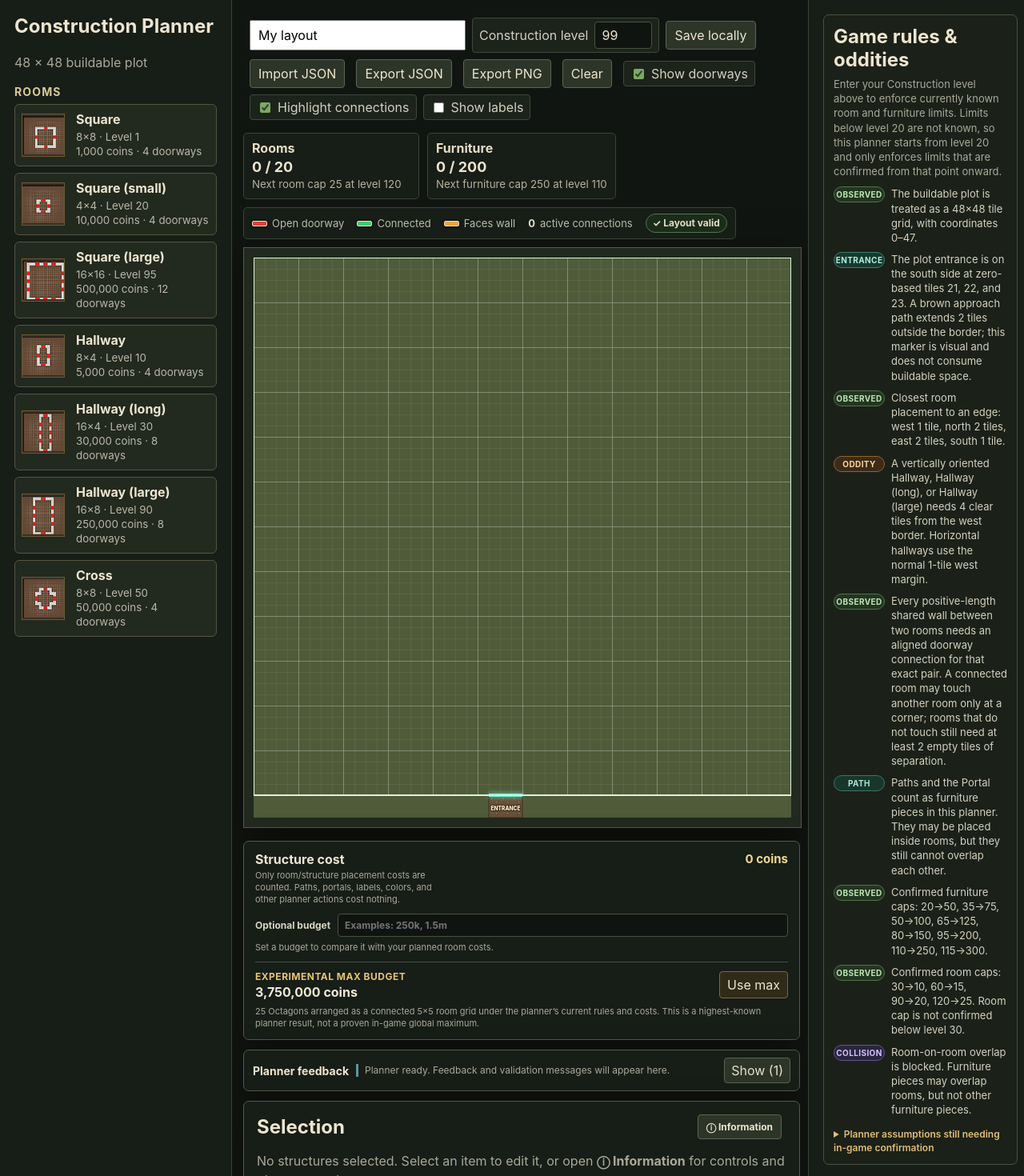
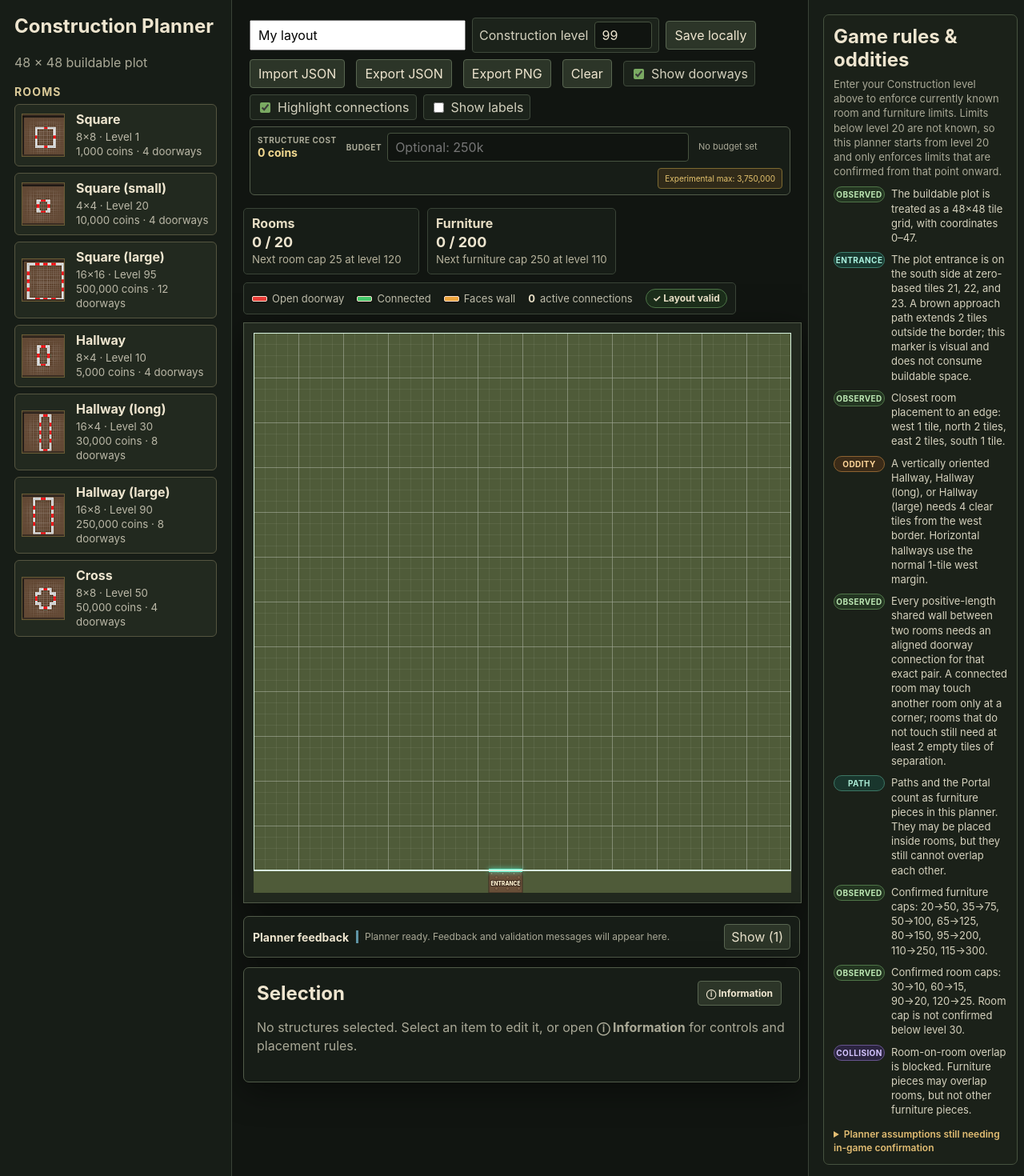
Before and after one commit to KITE-Force/runescape-construction-planner, a React (Vite) app: page / in a window 1280 px wide. Shown: the top 1470 px of the page at 80% size. Built offline with nearby package versions, Linux system fonts and the light colour scheme.

Commit message:
Move structure cost and budget into toolbar

```diff
--- a/src/App.tsx
+++ b/src/App.tsx
@@ -685,9 +685,6 @@ export default function App() {
   );
   const validBudget = parseCoinAmount(budgetInput);
   const budgetRemaining = validBudget === undefined ? undefined : validBudget - totalCost;
-  const budgetProgress = validBudget === undefined || validBudget === 0
-    ? (totalCost > 0 ? 100 : 0)
-    : Math.min(100, (totalCost / validBudget) * 100);
   const selectedItems = previewPlaced.filter((item) => selectedIdSet.has(item.instanceId));
   const selected = selectedItems.length === 1 ? selectedItems[0] : null;
 
@@ -1180,6 +1177,47 @@ export default function App() {
             />
             Show labels
           </label>
+
+          <section
+            className={`toolbar-cost ${budgetRemaining !== undefined && budgetRemaining < 0 ? 'over-budget' : ''}`}
+            aria-label="Structure cost and optional budget"
+          >
+            <div className="toolbar-cost-total">
+              <span>Structure cost</span>
+              <strong>{totalCost.toLocaleString()} coins{unknownCostCount > 0 && ` + ${unknownCostCount} unknown`}</strong>
+            </div>
+            <label className="toolbar-budget-field">
+              <span>Budget</span>
+              <input
+                type="text"
+                inputMode="decimal"
+                value={budgetInput}
+                onChange={(event) => setBudgetInput(event.target.value)}
+                placeholder="Optional: 250k"
+                aria-label="Optional structure budget in coins"
+              />
+            </label>
+            <span className={`toolbar-budget-status ${budgetInput.trim() !== '' && validBudget === undefined ? 'error' : budgetRemaining !== undefined && budgetRemaining < 0 ? 'error' : validBudget !== undefined ? 'success' : 'muted'}`}>
+              {budgetInput.trim() !== '' && validBudget === undefined
+                ? 'Use values such as 1k, 1.5m, or 2b.'
+                : validBudget !== undefined
+                  ? budgetRemaining !== undefined && budgetRemaining < 0
+                    ? `${Math.abs(budgetRemaining).toLocaleString()} over budget`
+                    : `${(budgetRemaining ?? 0).toLocaleString()} remaining`
+                  : 'No budget set'}
+            </span>
+            <button
+              type="button"
+              className="toolbar-experimental-budget"
+              title={`${EXPERIMENTAL_MAX_DESCRIPTION} This is a highest-known planner result, not a proven in-game global maximum.`}
+              onClick={() => {
+                setBudgetInput(String(EXPERIMENTAL_MAX_BUDGET));
+                postFeedback('Budget set to the experimental maximum reference.', 'info');
+              }}
+            >
+              Experimental max: {EXPERIMENTAL_MAX_BUDGET.toLocaleString()}
+            </button>
+          </section>
         </div>
 
         <div className="limit-strip" aria-label="Current level limits">
@@ -1436,59 +1474,6 @@ export default function App() {
           </div>
 
           <div className="workspace-side-stack">
-            <section className={`cost-card ${budgetRemaining !== undefined && budgetRemaining < 0 ? 'over-budget' : ''}`} aria-label="Structure cost and optional budget">
-              <div className="cost-card-heading">
-                <div>
-                  <h2>Structure cost</h2>
-                  <p>Only room/structure placement costs are counted. Paths, portals, labels, colors, and other planner actions cost nothing.</p>
-                </div>
-                <strong>{totalCost.toLocaleString()} coins{unknownCostCount > 0 && ` + ${unknownCostCount} unknown`}</strong>
-              </div>
-              <label className="budget-field">
-                <span>Optional budget</span>
-                <input
-                  type="text"
-                  inputMode="decimal"
-                  value={budgetInput}
-                  onChange={(event) => setBudgetInput(event.target.value)}
-                  placeholder="Examples: 250k, 1.5m"
-                  aria-label="Optional structure budget in coins"
-                />
-              </label>
-              {budgetInput.trim() !== '' && validBudget === undefined ? (
-                <p className="budget-message error">Enter coins such as 1000, 1k, 1.5m, or 2b.</p>
-              ) : validBudget !== undefined ? (
-                <>
-                  <div className="budget-progress" aria-label={`${Math.round(budgetProgress)} percent of budget used`}>
-                    <span style={{ width: `${budgetProgress}%` }} />
-                  </div>
-                  <p className={`budget-message ${budgetRemaining !== undefined && budgetRemaining < 0 ? 'error' : 'success'}`}>
-                    {budgetRemaining !== undefined && budgetRemaining < 0
-                      ? `${Math.abs(budgetRemaining).toLocaleString()} coins over budget.`
-                      : `${(budgetRemaining ?? 0).toLocaleString()} coins remaining.`}
-                  </p>
-                </>
-              ) : (
-                <p className="budget-message muted">Set a budget to compare it with your planned room costs.</p>
-              )}
-              <div className="experimental-budget">
-                <div>
-                  <strong>Experimental max budget</strong>
-                  <span>{EXPERIMENTAL_MAX_BUDGET.toLocaleString()} coins</span>
-                </div>
-                <button
-                  type="button"
-                  onClick={() => {
-                    setBudgetInput(String(EXPERIMENTAL_MAX_BUDGET));
-                    postFeedback('Budget set to the experimental maximum reference.', 'info');
-                  }}
-                >
-                  Use max
-                </button>
-                <p>{EXPERIMENTAL_MAX_DESCRIPTION} This is a highest-known planner result, not a proven in-game global maximum.</p>
-              </div>
-            </section>
-
             <section
               className={`feedback-card ${feedbackExpanded ? 'expanded' : 'collapsed'}`}
               aria-label="Planner feedback"
--- a/src/styles.css
+++ b/src/styles.css
@@ -1448,3 +1448,117 @@ hr {
   font-size: 11px;
   line-height: 1.4;
 }
+
+/* Compact structure-cost and budget controls live in the unused toolbar space. */
+.toolbar-cost {
+  display: grid;
+  grid-template-columns: auto minmax(180px, 230px) auto auto;
+  gap: 8px 12px;
+  align-items: center;
+  flex: 1 1 620px;
+  min-width: min(100%, 520px);
+  max-width: 820px;
+  margin-left: auto;
+  padding: 7px 9px;
+  color: #eee5cf;
+  background: #171d17;
+  border: 1px solid #515b49;
+  border-radius: 6px;
+}
+
+.toolbar-cost.over-budget {
+  border-color: #9b4d48;
+  box-shadow: inset 0 0 0 1px #6b302d;
+}
+
+.toolbar-cost-total {
+  display: grid;
+  gap: 1px;
+  white-space: nowrap;
+}
+
+.toolbar-cost-total span,
+.toolbar-budget-field span {
+  color: #aaa997;
+  font-size: 10px;
+  font-weight: 700;
+  letter-spacing: 0.05em;
+  text-transform: uppercase;
+}
+
+.toolbar-cost-total strong {
+  color: #f1d890;
+  font-size: 14px;
+}
+
+.toolbar-budget-field {
+  display: grid;
+  grid-template-columns: auto minmax(110px, 1fr);
+  gap: 7px;
+  align-items: center;
+  min-width: 0;
+}
+
+.toolbar-budget-field input {
+  min-width: 0;
+  width: 100%;
+  padding: 6px 8px;
+  color: #eee5cf;
+  background: #101410;
+  border: 1px solid #46523f;
+  border-radius: 4px;
+}
+
+.toolbar-budget-status {
+  min-width: 105px;
+  font-size: 11px;
+  line-height: 1.25;
+  white-space: nowrap;
+}
+
+.toolbar-budget-status.success { color: #9de7ad; }
+.toolbar-budget-status.error { color: #ffaaa4; }
+.toolbar-budget-status.muted { color: #aaa997; }
+
+.toolbar .toolbar-experimental-budget {
+  margin: 0;
+  padding: 6px 8px;
+  color: #e7c56f;
+  background: #302a19;
+  border-color: #7d6a31;
+  font-size: 10px;
+  line-height: 1.2;
+  white-space: nowrap;
+}
+
+@media (max-width: 1450px) {
+  .toolbar-cost {
+    grid-template-columns: auto minmax(170px, 1fr) auto;
+    max-width: none;
+  }
+
+  .toolbar-experimental-budget {
+    grid-column: 1 / -1;
+    justify-self: end;
+  }
+}
+
+@media (max-width: 900px) {
+  .toolbar-cost {
+    grid-template-columns: 1fr;
+    min-width: 100%;
+    margin-left: 0;
+  }
+
+  .toolbar-budget-field {
+    grid-template-columns: auto 1fr;
+  }
+
+  .toolbar-budget-status {
+    white-space: normal;
+  }
+
+  .toolbar-experimental-budget {
+    justify-self: stretch;
+  }
+}
```
